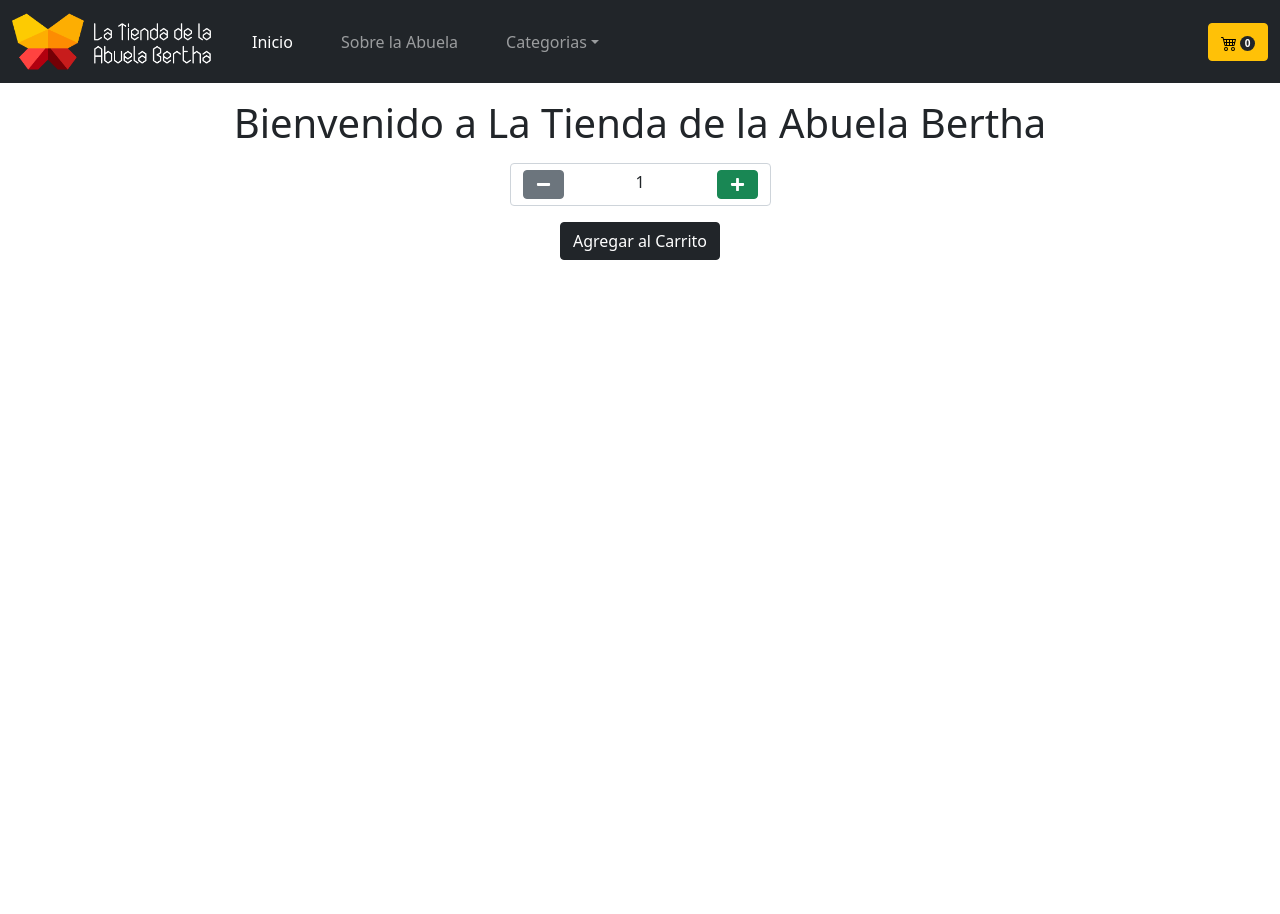
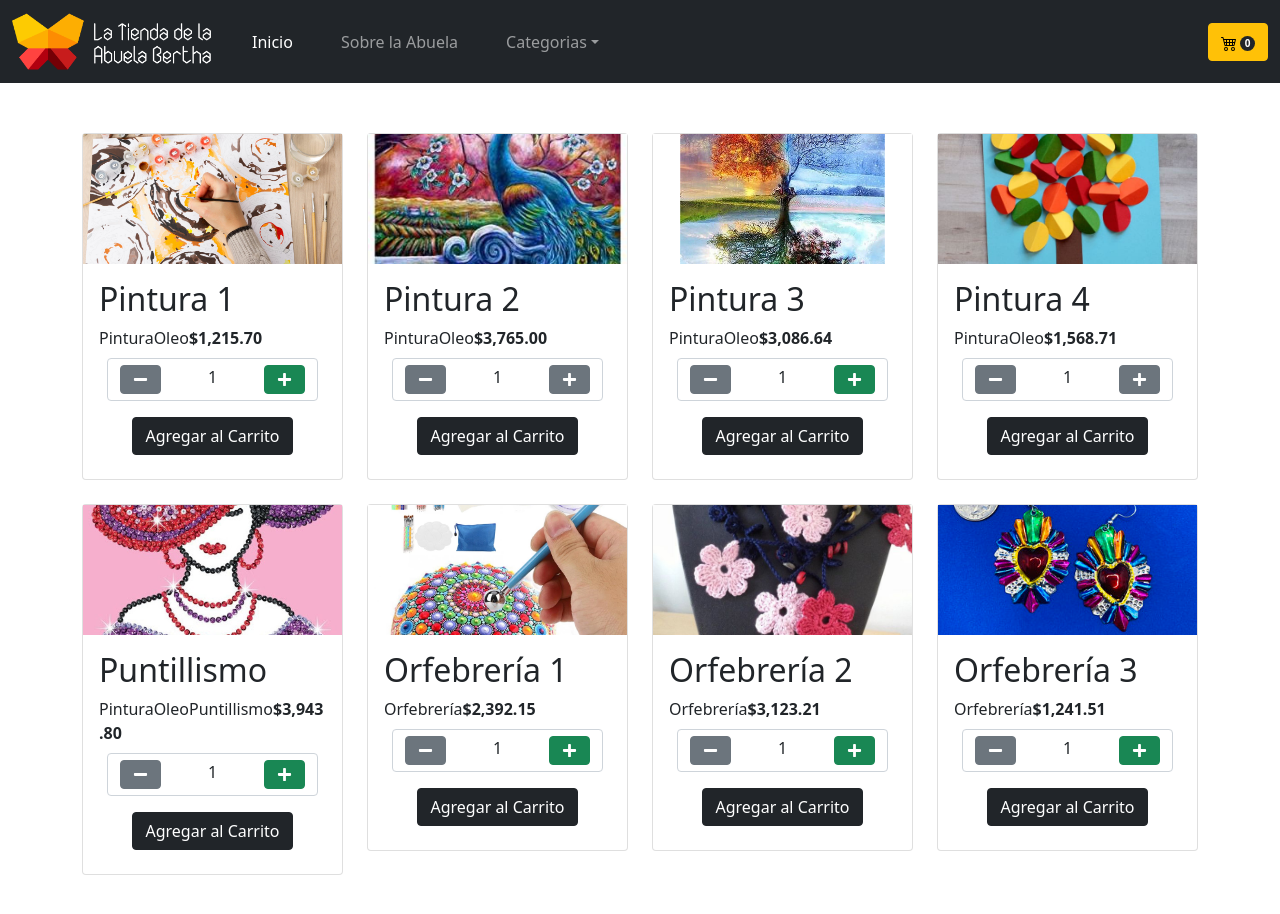
Before and after one commit to msuarez25/la-tienda-de-la-abuela-bertha, a React (Create React App) app: page / in a window 1280 px wide. Shown: the top 914 px of the page. Before the commit the page ends 800 px from the top, so only its background shows below. Built offline with nearby package versions, Linux system fonts and the light colour scheme.

Commit message:
componentes ItemList y Item creados

```diff
--- a/public/assets/productos/productos.json
+++ b/public/assets/productos/productos.json
@@ -11,16 +11,11 @@
     "registered": "2018-12-07T04:21:27 +05:00",
     "latitude": 50.083372,
     "longitude": -86.170275,
+    "stock":3,
     "tags": [
-      "eiusmod",
-      "magna",
-      "elit",
-      "nulla",
-      "voluptate",
-      "ad",
-      "consequat"
-    ],
-    "greeting": "Hello, undefined! You have 9 unread messages."
+      "Pintura",
+      "Oleo"
+    ]
   },
   {
     "id": "60e37ffe596c7a87399a4750",
@@ -34,14 +29,10 @@
     "registered": "2016-09-08T11:19:25 +04:00",
     "latitude": 54.369892,
     "longitude": 37.746836,
+    "stock":1,
     "tags": [
-      "excepteur",
-      "et",
-      "mollit",
-      "nulla",
-      "occaecat",
-      "in",
-      "et"
+      "Pintura",
+      "Oleo"
     ]
   },
   {
@@ -56,16 +47,11 @@
     "registered": "2015-08-30T04:36:30 +04:00",
     "latitude": -26.006328,
     "longitude": -0.854912,
+    "stock":7,
     "tags": [
-      "pariatur",
-      "aliquip",
-      "ut",
-      "labore",
-      "eu",
-      "quis",
-      "veniam"
-    ],
-    "greeting": "Hello, undefined! You have 2 unread messages."
+      "Pintura",
+      "Oleo"
+    ]
   },
   {
     "id": "60e37ffe526800f1202ef1e9",
@@ -79,14 +65,10 @@
     "registered": "2017-05-11T10:33:00 +04:00",
     "latitude": 72.609054,
     "longitude": 78.926647,
+    "stock":1,
     "tags": [
-      "magna",
-      "nostrud",
-      "sint",
-      "sint",
-      "ex",
-      "pariatur",
-      "incididunt"
+      "Pintura",
+      "Oleo"
     ]
   },
   {
@@ -101,16 +83,12 @@
     "registered": "2017-03-26T11:49:14 +04:00",
     "latitude": -0.51644,
     "longitude": -88.006999,
+    "stock":2,
     "tags": [
-      "sit",
-      "non",
-      "duis",
-      "occaecat",
-      "occaecat",
-      "consequat",
-      "enim"
-    ],
-    "greeting": "Hello, undefined! You have 10 unread messages."
+      "Pintura",
+      "Oleo",
+      "Puntillismo"
+    ]
   },
   {
     "id": "60e37ffeb93bb10eebc3619f",
@@ -124,14 +102,9 @@
     "registered": "2015-01-16T12:33:03 +05:00",
     "latitude": -13.139954,
     "longitude": -160.200868,
+    "stock":10,
     "tags": [
-      "pariatur",
-      "nulla",
-      "in",
-      "dolor",
-      "deserunt",
-      "ex",
-      "proident"
+      "Orfebrería"
     ]
   },
   {
@@ -146,14 +119,9 @@
     "registered": "2015-01-16T12:33:03 +05:00",
     "latitude": -13.139954,
     "longitude": -160.200868,
+    "stock":2,
     "tags": [
-      "pariatur",
-      "nulla",
-      "in",
-      "dolor",
-      "deserunt",
-      "ex",
-      "proident"
+      "Orfebrería"
     ]
   },
   {
@@ -168,14 +136,9 @@
     "registered": "2015-01-16T12:33:03 +05:00",
     "latitude": -13.139954,
     "longitude": -160.200868,
+    "stock":5,
     "tags": [
-      "pariatur",
-      "nulla",
-      "in",
-      "dolor",
-      "deserunt",
-      "ex",
-      "proident"
+      "Orfebrería"
     ]
   }
 ]
--- a/src/App.jsx
+++ b/src/App.jsx
@@ -13,8 +13,7 @@ function App() {
         <header className="header">
           <NavBar navTheme="navbar-dark bg-dark" logoAlt={nombreTienda} />
         </header>
-        <ItemListContainer mensajeBienvenida={`Bienvenido a ${nombreTienda}`} />
-        <ItemCount stock={9} initial={1} />
+        <ItemListContainer />
       </div>
     </>
   );
--- a/src/assets/css/styles.css
+++ b/src/assets/css/styles.css
@@ -12,3 +12,24 @@
   font-size: 10px;
   margin-left: 3px;
 }
+
+.img-wrap {
+  width: 100%;
+  padding-bottom: 50%;
+  position: relative;
+}
+.img-wrap img {
+  width: 100%;
+  height: 100%;
+  object-fit: cover;
+  object-position: center;
+  position: absolute;
+  top: 0;
+  left: 0;
+}
+.product-list {
+  padding: 50px 0;
+}
+.product-list li {
+  list-style-type: none;
+}
--- /dev/null
+++ b/src/components/Item/Item.jsx
@@ -0,0 +1,22 @@
+import React, { useState } from "react";
+import ItemCount from "../ItemCount/ItemCount";
+
+const Item = ({ price, picture, name_of_product, tags, stock }) => {
+  return (
+    <li className="col">
+      <div className="card mb-4">
+        <div className="img-wrap">
+          <img src={picture} alt={`Imagen de ${name_of_product}`} />
+        </div>
+        <div className="card-body">
+          <h2>{name_of_product}</h2>
+          <span className="tags">{tags}</span>
+          <strong className="price">{price}</strong>
+          <ItemCount stock={stock} initial={1} />
+        </div>
+      </div>
+    </li>
+  );
+};
+
+export default Item;
--- a/src/components/ItemCount/ItemCount.jsx
+++ b/src/components/ItemCount/ItemCount.jsx
@@ -19,9 +19,7 @@ const ItemCount = ({ stock, initial }) => {
     updateAmount(initial);
   };
   return (
-    <div className="container">
-      <div className="row">
-        <div className="col-sm-9 col-md-4 col-lg-3 mx-auto text-center">
+    <div className="col-sm-12 p-2 mx-auto text-center">
       <div className="item-count d-flex text-center form-control justify-content-between">
         <button
           className={amount === initial ? btnDisabled : "btn btn-danger"}
@@ -57,8 +55,6 @@ const ItemCount = ({ stock, initial }) => {
         </button>
       </div>
     </div>
-      </div>
-    </div>
   );
 };
 
--- /dev/null
+++ b/src/components/ItemList/ItemList.jsx
@@ -0,0 +1,47 @@
+import React, { useState, useEffect } from "react";
+import Item from "../Item/Item";
+
+const ItemList = () => {
+  const [error, setError] = useState(null);
+  const [isLoaded, setIsLoaded] = useState(false);
+  const [productos, setItems] = useState([]);
+
+  useEffect(() => {
+    fetch("/assets/productos/productos.json")
+      .then((res) => res.json())
+      .then(
+        (result) => {
+          setIsLoaded(true);
+          setItems(result);
+        },
+        // Nota: es importante manejar errores aquí y no en
+        // un bloque catch() para que no interceptemos errores
+        // de errores reales en los componentes.
+        (error) => {
+          setIsLoaded(true);
+          setError(error);
+        }
+      );
+  }, []);
+
+  if (error) {
+    return <div>Error: {error.message}</div>;
+  } else if (!isLoaded) {
+    return <div>Loading...</div>;
+  } else {
+    return (
+      <ul className="product-list row row-cols-1 row-cols-sm-2 row-cols-md-3 row-cols-xl-4">
+        {productos.map((producto) => (
+          <Item
+            price={producto.price}
+            picture={producto.picture}
+            name_of_product={producto.name_of_product}
+            tags={producto.tags}
+            stock={producto.stock}
+          />
+        ))}
+      </ul>
+    );
+  }
+};
+export default ItemList;
--- a/src/components/ItemListContainer/ItemListContainer.jsx
+++ b/src/components/ItemListContainer/ItemListContainer.jsx
@@ -1,9 +1,10 @@
 import React from "react";
+import ItemList from "../ItemList/ItemList";
 
-const ItemListContainer = ({ mensajeBienvenida }) => {
+const ItemListContainer = () => {
   return (
     <div className="container">
-      <h1 className="text-center my-3">{mensajeBienvenida}</h1>
+      <ItemList />
     </div>
   );
 };
```
Also changed, not shown: public/assets/images/orfebreria2.jpeg (renamed from public/assets/images/orfebreia2.jpeg). Lines whose indentation alone changed are shown as unchanged.
